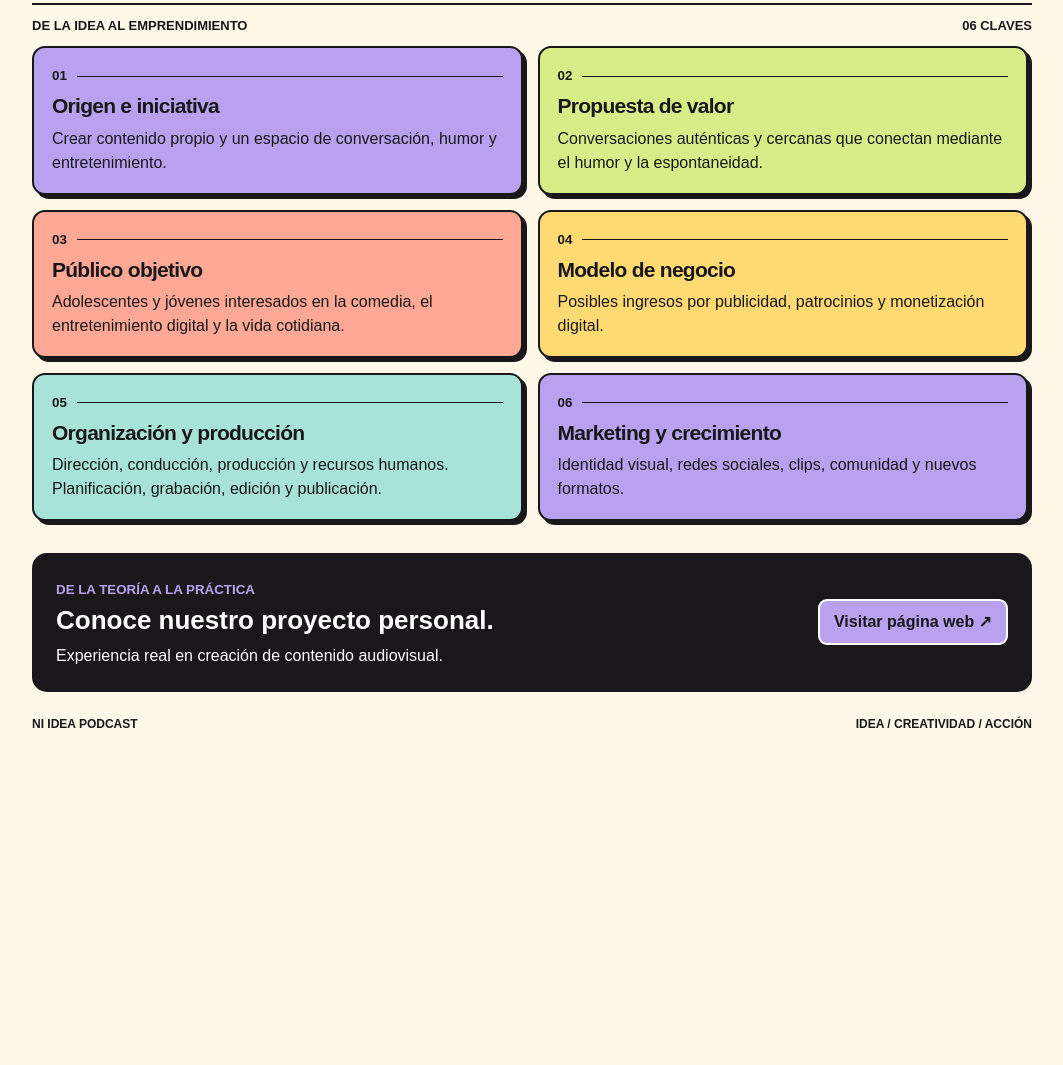
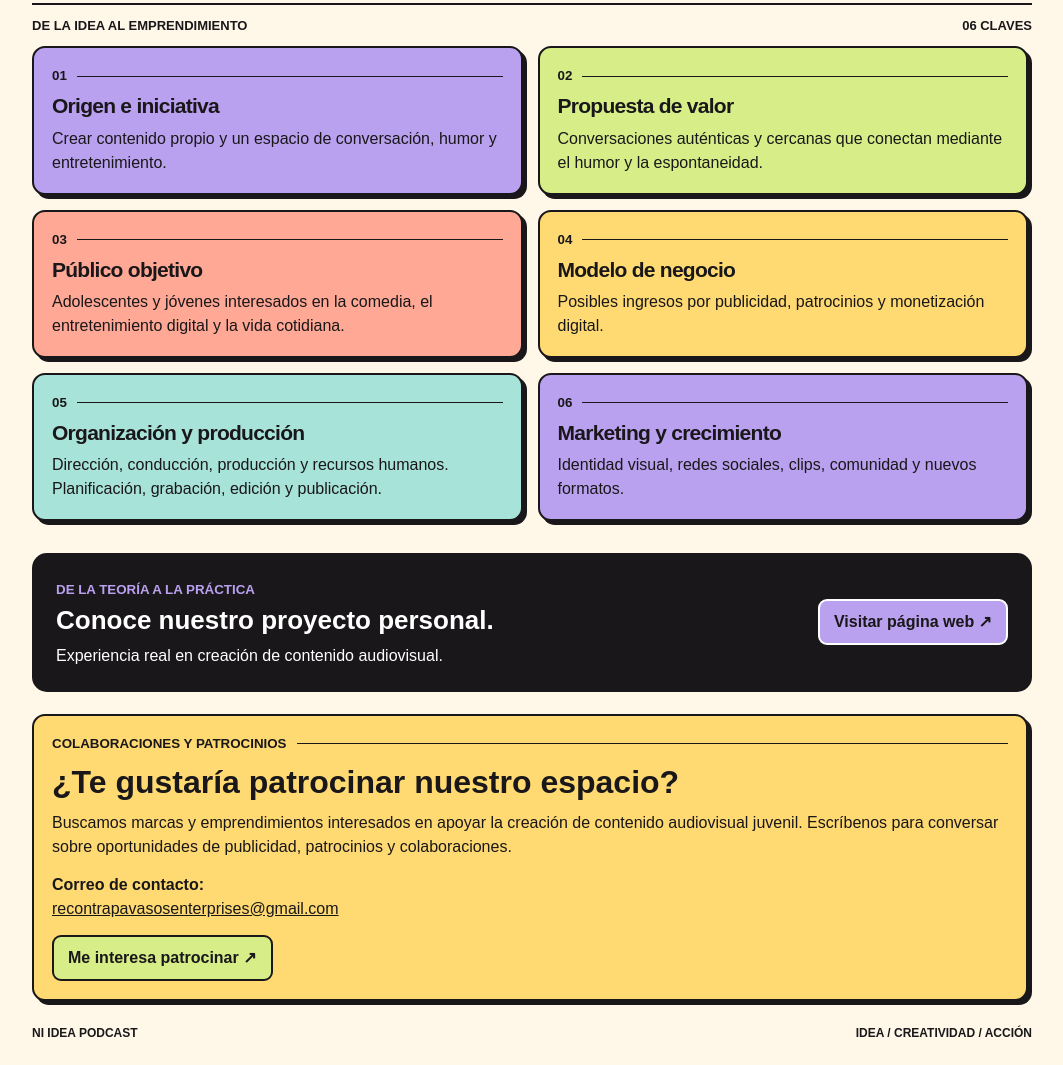
Before and after one commit to ironb19/recontrapavos, a plain HTML site: page ni-idea/index.html in a window 1280 px wide. Shown: the part 1137-2202 px from the top of the page, without its empty margins (108-1171 px from the left). Before the commit the page ends 1893 px from the top, so only its background shows below. Drawn offline with Linux system fonts and the light colour scheme.

Commit message:
Add sponsorship contact to NI IDEA landing page

```diff
--- a/ni-idea/index.html
+++ b/ni-idea/index.html
@@ -34,6 +34,13 @@
 <article class="tile" style="background:var(--lilac)"><small>06</small><h3>Marketing y crecimiento</h3><p>Identidad visual, redes sociales, clips, comunidad y nuevos formatos.</p></article>
 </section>
 <section class="project"><div><small>DE LA TEORÍA A LA PRÁCTICA</small><h2>Conoce nuestro proyecto personal.</h2><p>Experiencia real en creación de contenido audiovisual.</p></div><a class="button" href="https://www.recontrapavos.com/">Visitar página web ↗</a></section>
+<section class="tile" id="patrocinios" aria-labelledby="patrocinios-titulo" style="background:var(--yellow);margin:22px 4px 0 0;overflow-wrap:anywhere">
+<small>COLABORACIONES Y PATROCINIOS</small>
+<h2 id="patrocinios-titulo" style="margin:10px 0;font-size:clamp(23px,4vw,32px);line-height:1.15">¿Te gustaría patrocinar nuestro espacio?</h2>
+<p>Buscamos marcas y emprendimientos interesados en apoyar la creación de contenido audiovisual juvenil. Escríbenos para conversar sobre oportunidades de publicidad, patrocinios y colaboraciones.</p>
+<p style="margin:14px 0"><strong>Correo de contacto:</strong><br><a href="mailto:recontrapavasosenterprises@gmail.com?subject=Patrocinio%20-%20NI%20IDEA%20Podcast">recontrapavasosenterprises@gmail.com</a></p>
+<a class="button" href="mailto:recontrapavasosenterprises@gmail.com?subject=Patrocinio%20-%20NI%20IDEA%20Podcast">Me interesa patrocinar ↗</a>
+</section>
 </main>
 <footer><span>NI IDEA PODCAST</span><span>IDEA / CREATIVIDAD / ACCIÓN</span></footer>
 </body></html>
```
